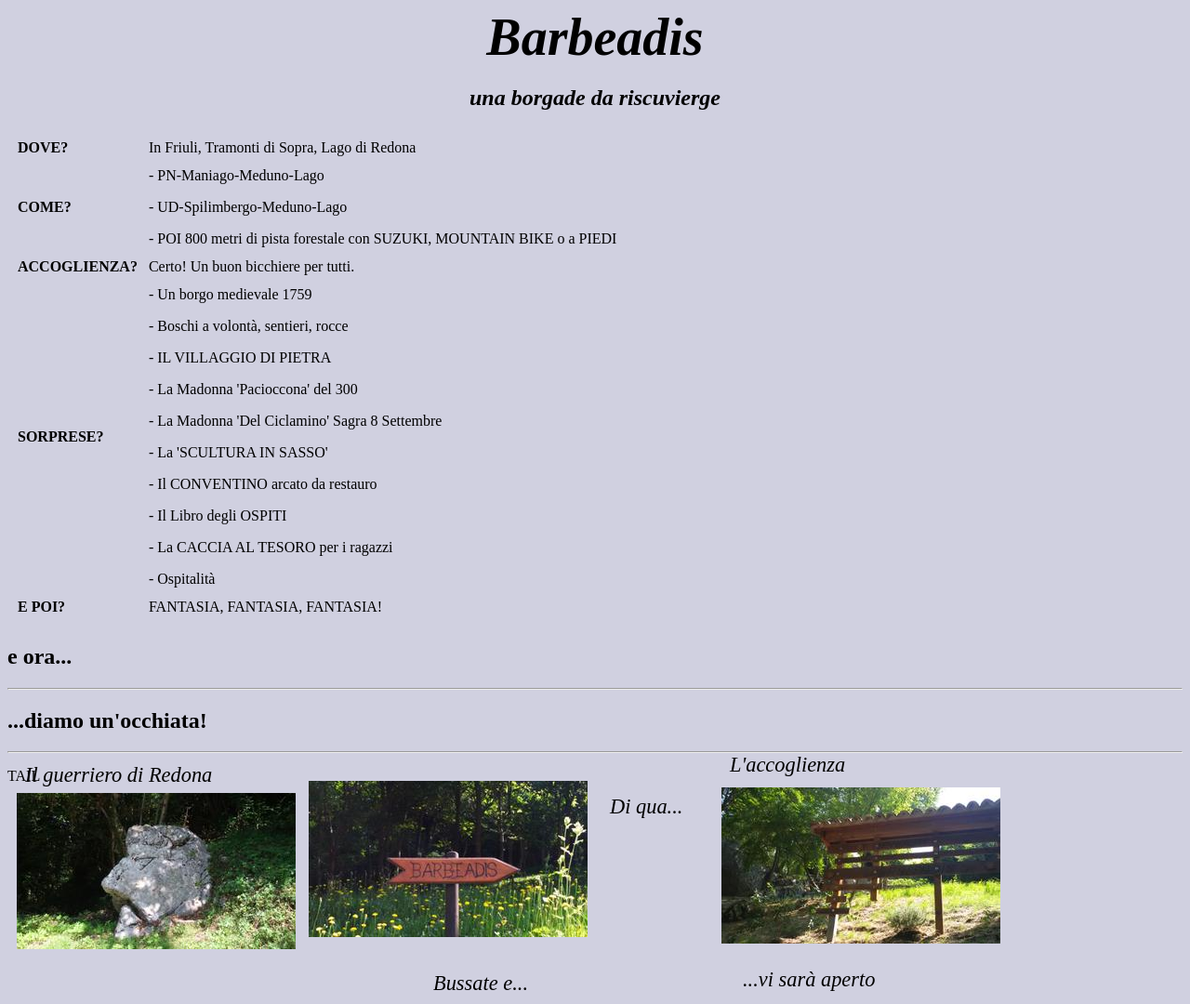
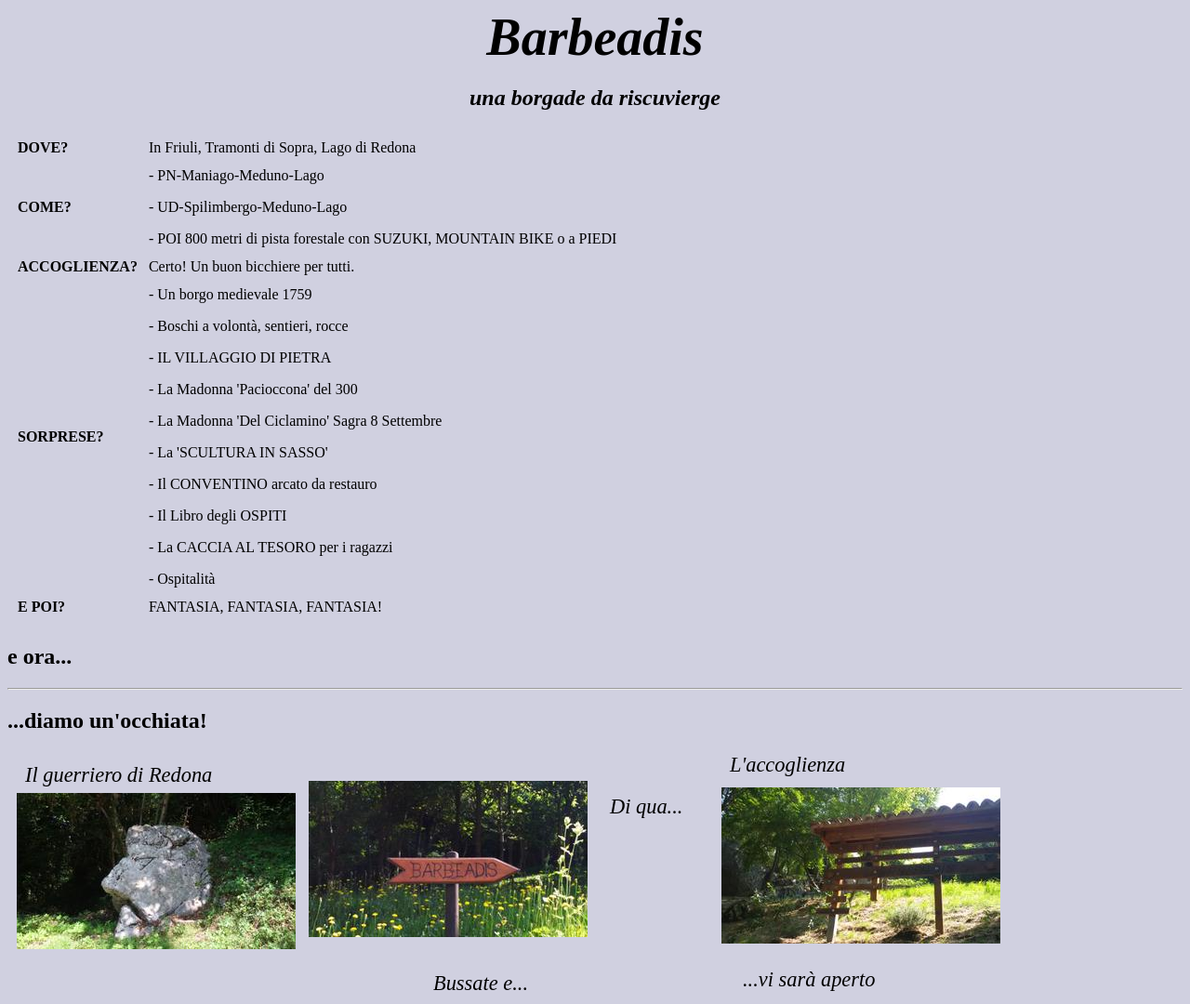
Before and after one commit to Barbeadis/barbeadis.github.io, a plain HTML site: page index.html in a window 1280 px wide. Shown: the top 1080 px of the page at 93% size. Drawn offline with Linux system fonts and the light colour scheme.

Commit message:
cleanup index

```diff
--- a/index.html
+++ b/index.html
@@ -211,8 +211,5 @@
       <img id="x_102" src="img/55.jpg">
       <img id="x_103" src="img/60.jpg">
     </div>
-
-    <hr/>
-    <p>TAIL</p>
   </body>
 </html>
```
